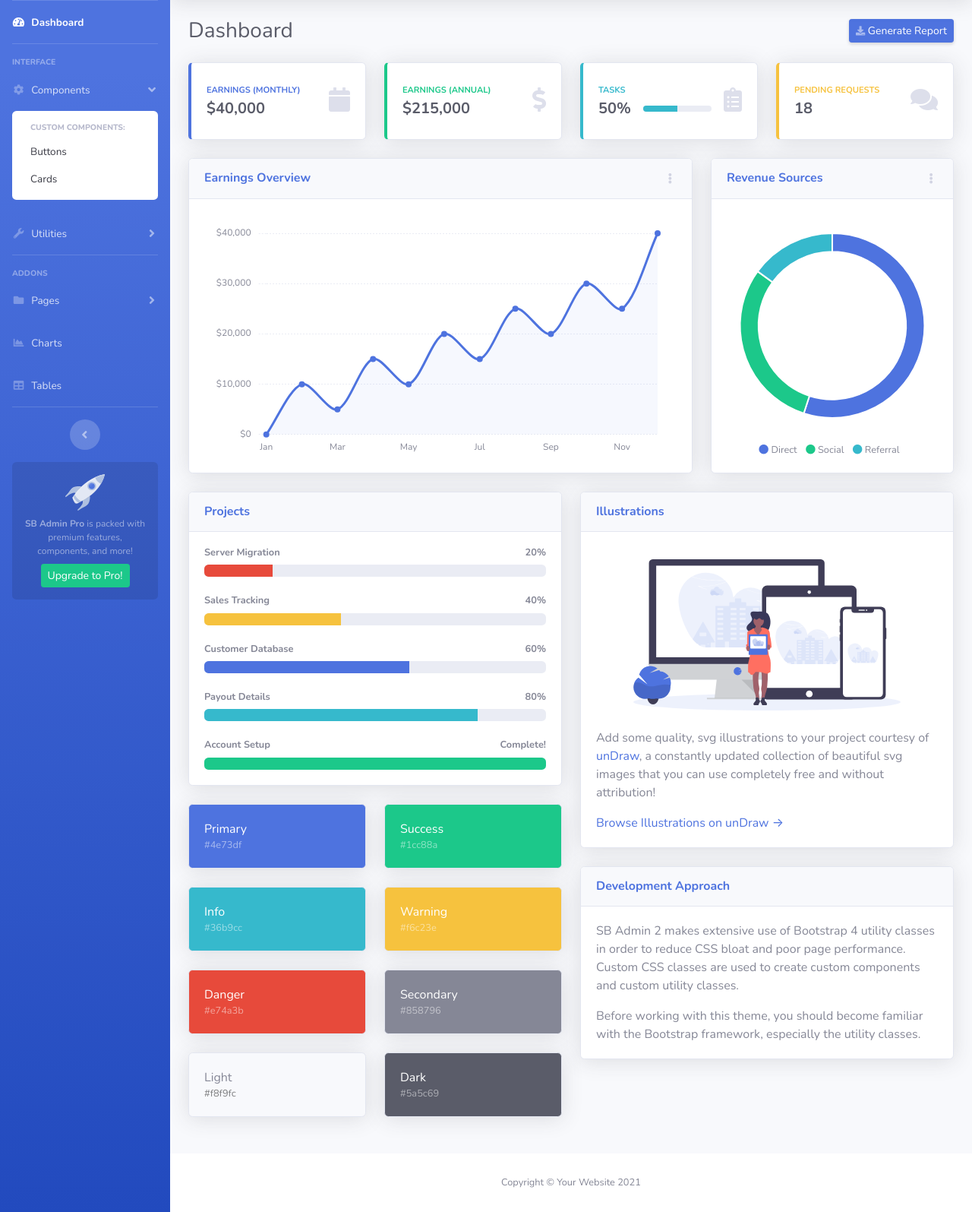
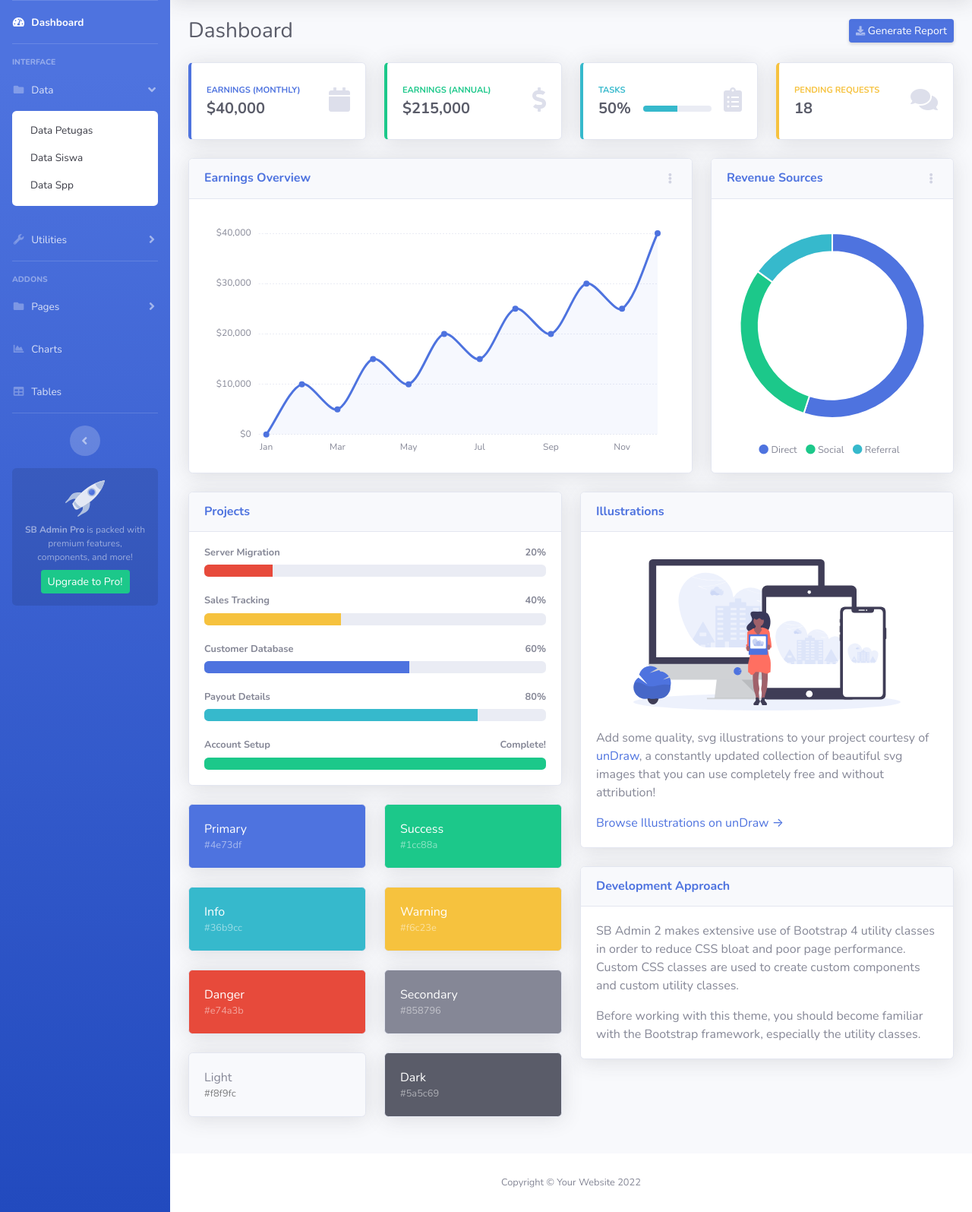
Before and after one commit to kitsune2411/webspp, a PHP site: page /includes/admin/index.php in a window 1280 px wide, after a click on "Data". Shown: the part 70-1665 px from the top of the page at 76% size. Run offline with PHP 8.4, Linux system fonts and the light colour scheme; the visitor is signed in with stand-in values (Sample User, id 1).

Commit message:
show data petugas and siswa

```diff
--- a/includes/admin/Admin.php
+++ b/includes/admin/Admin.php
@@ -9,6 +9,20 @@ class Admin extends Connect {
         parent::__construct();
     }
 
+    function getAllDataPetugas()
+    {
+        $data = $this->conn->query('SELECT * FROM petugas');
+
+        return $data;
+    }
+
+    function getAllDataSiswa()
+    {
+        $data = $this->conn->query('CALL GetAllDataSiswa');
+
+        return $data;
+    }
+
 }
 
 
--- a/includes/admin/footer.php
+++ b/includes/admin/footer.php
@@ -2,7 +2,7 @@
 <footer class="sticky-footer bg-white">
                 <div class="container my-auto">
                     <div class="copyright text-center my-auto">
-                        <span>Copyright &copy; Your Website 2021</span>
+                        <span>Copyright &copy; Your Website <?=date('Y')?></span>
                     </div>
                 </div>
             </footer>
@@ -54,11 +54,20 @@
 
     <!-- Page level plugins -->
     <script src="../../vendor/chart.js/Chart.min.js"></script>
+    <script src="../../vendor/datatables/jquery.dataTables.min.js"></script>
+    <script src="../../vendor/datatables/dataTables.bootstrap4.min.js"></script>
 
     <!-- Page level custom scripts -->
     <script src="../../js/demo/chart-area-demo.js"></script>
     <script src="../../js/demo/chart-pie-demo.js"></script>
+    <script src="../../js/demo/datatables-demo.js"></script>
 
+    <!-- Call the dataTables jQuery plugin -->
+    <script type="text/javascript">
+        $(document).ready(function() {
+            $('#dataTable').DataTable();
+        });
+    </script>
 </body>
 
 </html>
--- a/includes/admin/header.php
+++ b/includes/admin/header.php
@@ -19,7 +19,7 @@
 
             <!-- Nav Item - Dashboard -->
             <li class="nav-item active">
-                <a class="nav-link" href="index.html">
+                <a class="nav-link" href="?p=dashboard">
                     <i class="fas fa-fw fa-tachometer-alt"></i>
                     <span>Dashboard</span></a>
             </li>
@@ -36,14 +36,15 @@
             <li class="nav-item">
                 <a class="nav-link collapsed" href="#" data-toggle="collapse" data-target="#collapseTwo"
                     aria-expanded="true" aria-controls="collapseTwo">
-                    <i class="fas fa-fw fa-cog"></i>
-                    <span>Components</span>
+                    <i class="fas fa-fw fa-folder"></i>
+                    <span>Data</span>
                 </a>
                 <div id="collapseTwo" class="collapse" aria-labelledby="headingTwo" data-parent="#accordionSidebar">
                     <div class="bg-white py-2 collapse-inner rounded">
-                        <h6 class="collapse-header">Custom Components:</h6>
-                        <a class="collapse-item" href="buttons.html">Buttons</a>
-                        <a class="collapse-item" href="cards.html">Cards</a>
+                        <!-- <h6 class="collapse-header">Custom Components:</h6> -->
+                        <a class="collapse-item" href="?p=petugas">Data Petugas</a>
+                        <a class="collapse-item" href="?p=siswa">Data Siswa</a>
+                        <a class="collapse-item" href="?p=spp">Data Spp</a>
                     </div>
                 </div>
             </li>
--- a/includes/admin/index.php
+++ b/includes/admin/index.php
@@ -36,6 +36,7 @@ if (isset($_POST['logout'])) {
 
     <!-- Custom styles for this template-->
     <link href="../../css/sb-admin-2.min.css" rel="stylesheet">
+    <link href="../../vendor/datatables/dataTables.bootstrap4.min.css" rel="stylesheet">
 
 </head>
 
--- a/includes/admin/kontent.php
+++ b/includes/admin/kontent.php
@@ -5,6 +5,20 @@ if (empty($_GET)) {
 }
 
 if (isset($_GET['p'])) {
-
+    if ($_GET['p'] == 'dashboard') {
+        include 'dashboard.php';
+    } elseif ($_GET['p'] == 'petugas') {
+        include 'data-petugas.php';
+    } elseif ($_GET['p'] == 'siswa') {
+        include 'data-siswa.php';
+    } elseif ($_GET['p'] == 'spp') {
+        include 'data-spp.php';
+    } elseif ($_GET['p'] == 'tambah-petugas') {
+        include 'tambah-petugas.php';
+    } elseif ($_GET['p'] == 'tambah-siswa') {
+        include 'tambah-siswa.php';
+    } elseif ($_GET['p'] == 'tambah-spp') {
+        include 'tambah-spp.php';
+    }
 }
 ?>
```
Also changed, not shown: includes/admin/data-petugas.php (added, +69 -0 lines), includes/admin/data-siswa.php (added, +80 -0 lines), includes/admin/data-spp.php (added), includes/admin/tambah-petugas.php (added), includes/admin/tambah-siswa.php (added), includes/admin/tambah-spp.php (added).
